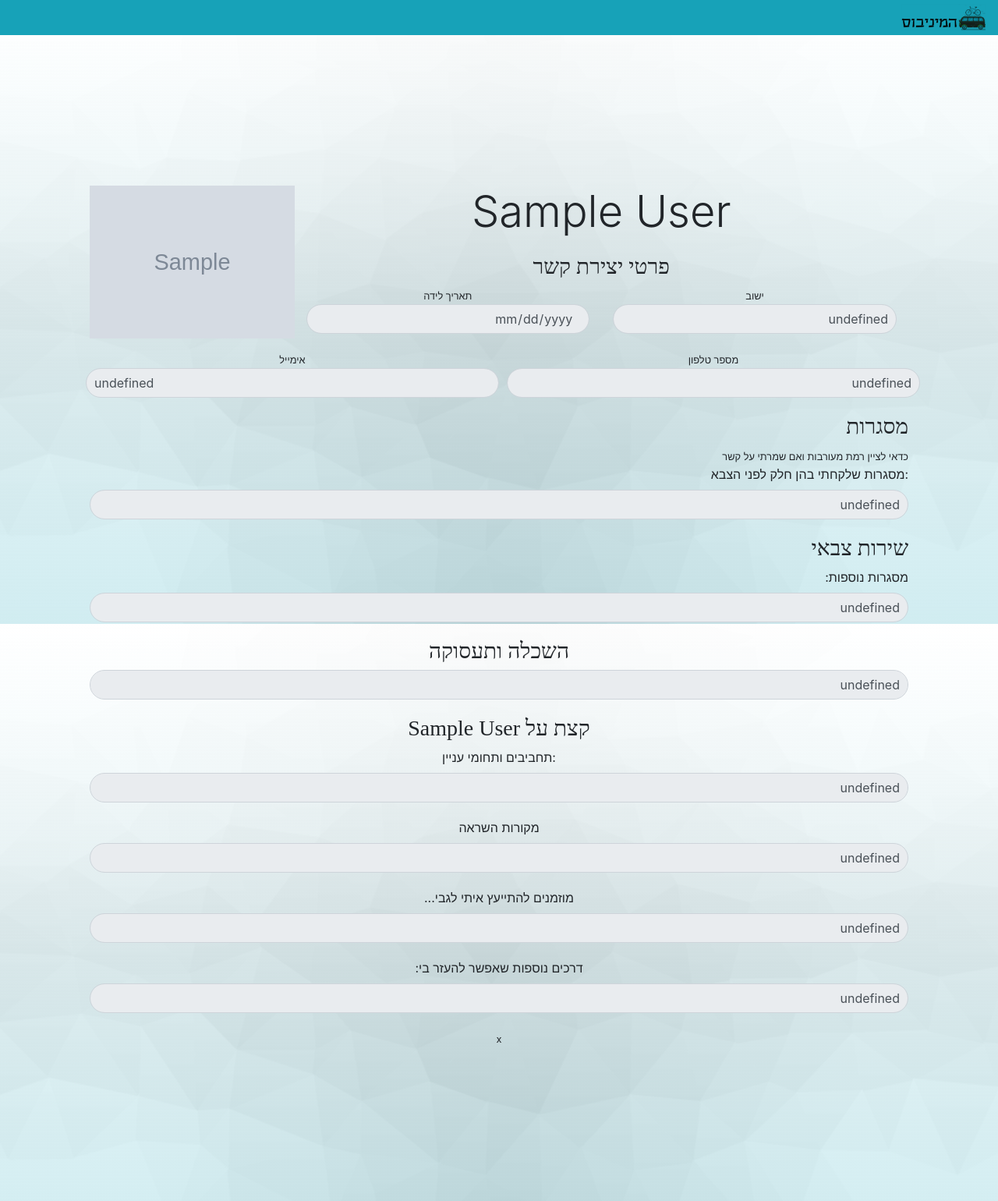
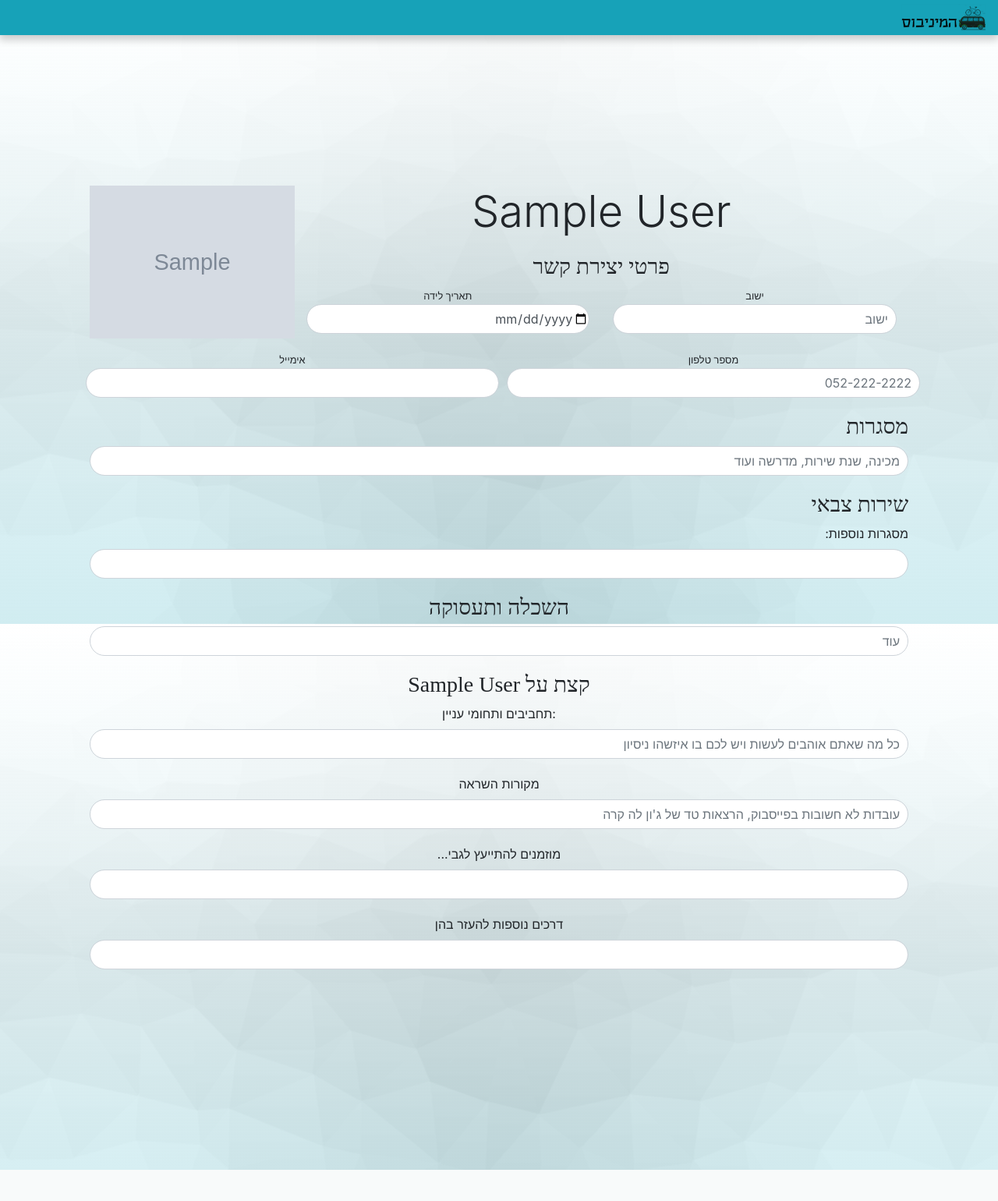
Before and after one commit to raz-zeevy/Minibus, a Flask app: template templates/user-profile.html in a window 1280 px wide. Shown: the top 1540 px of the page at 78% size. After the commit the page ends 1500 px from the top, so only its background shows below. Run offline with Flask 2, Linux system fonts and the light colour scheme; the template is opened without the code that fills it: most values are stand-ins (such as "Sample title", 1, 10 or a date in 2020); grey boxes marked "Sample" are stand-in pictures; some libraries are stand-ins or nearby versions; some web fonts are replaced.

Commit message:
workin on user deletion and profiles bugs

```diff
--- a/app.py
+++ b/app.py
@@ -62,21 +62,23 @@ def index():
 
 @app.route('/login', methods=['GET','POST'])
 def login():
-    message = None
-    if request.method == 'POST':
-        email = request.form.get('email').lower()
-        password = request.form.get('password')
-        if Profile.login_valid(email, password):
-            Profile.login(email)
-            return redirect('search')
-        else:
-            message = dict(
-                type ='Failure',
-                content =  'פרטי התחברות לא תקינים, נסה שוב'
-            )
-            return render_template('login.html', message=message)
-
-    return render_template('login.html', message=message)
+    if session.get('email') is None:
+        message = None
+        if request.method == 'POST':
+            email = request.form.get('email').lower()
+            password = request.form.get('password')
+            if Profile.login_valid(email, password):
+                Profile.login(email)
+                return redirect('search')
+            else:
+                message = dict(
+                    type ='Failure',
+                    content =  'פרטי התחברות לא תקינים, נסה שוב'
+                )
+                return render_template('login.html', message=message)
+        return render_template('login.html', message=message)
+    else:
+        return search()
 
 @app.route('/register')
 def register():
@@ -120,7 +122,7 @@ def search():
 @app.route('/about')
 @if_logged_in
 def about():
-    return render_template('about.html')
+    return render_template('about.html', title='about')
 
 @app.route('/my-profile')
 @if_logged_in
@@ -144,9 +146,9 @@ def update_profile():
 @app.route('/my-profile/delete', methods=['POST'])
 @if_logged_in
 def delete_profile():
-    if request.methods == 'POST':
+    if request.method == 'POST':
         user_email = session['email']
-        Database.delete_one({'email' : user_email})
+        Database.delete_one('profiles',{'email' : user_email})
     return logout()
 
 @app.route('/user-profile/', methods=["GET"])
--- a/models/profile.py
+++ b/models/profile.py
@@ -138,4 +138,5 @@ if __name__ == '__main__':
     a = Database.get_all_profiles()
     b = a[0]
     user = Profile(**b)
-    print(user.json())
+    # print(user)
+    print("asdasd/'".punctuation())
--- a/static/css/style.css
+++ b/static/css/style.css
@@ -118,3 +118,15 @@ input {
     /* color: #fff; */
     box-shadow: none;
 }
+
+.bg-info{
+    -webkit-box-shadow: -2px -7px 19px -10px rgba(0,0,0,0.75);
+-moz-box-shadow: -2px -7px 19px -10px rgba(0,0,0,0.75);
+box-shadow: 0px -5px 10px -2px rgba(0,0,0,0.25);
+}
+
+.fixed-top{
+    -webkit-box-shadow: -2px 10px 15x 0px rgba(0,0,0,0.75)!important;
+-moz-box-shadow: -2px 10px 10px 0px rgba(0,0,0,0.75)!important;
+box-shadow: 0px 5px 10px 1px rgba(0,0,0,0.20)!important;
+}
--- a/static/js/display-rows.js
+++ b/static/js/display-rows.js
@@ -1,21 +1,43 @@
+console.log(profile);
+function loadRows(displayAll = false){
+    buildAutoRows();
+    displayRows(displayAll);
+}
+
+function rescape(value){
+    var value = value.replace(`"`,`&quot;`);
+    var value = value.replace(`<`,`&lt;`);
+    var value = value.replace(`"`,`&quot;`);
+    return value;
+}
+
+function displayRows(displayAll = false){
     var tabs = document.querySelectorAll(".tab");
     for (var i=0; i < tabs.length; ++i){
-    tab = tabs[i]
-    text_inputs = $(tab).find('input')
-    var keep_tab = false;
+      tab = tabs[i];
+      tab.style.display = 'block';
+      text_inputs = $(tab).find('input');
+      var keep_tab = displayAll;
       for (var j=0; j < text_inputs.length; ++j){
         if (profile[text_inputs[j].name] == "" || profile[text_inputs[j].name]== [""]){
-        text_inputs[j].style.display='none';
+        //   if (!displayAll) {text_inputs[j].style.display='none';}
         }
         else{
           text_inputs[j].disabled = true;
+          if (text_inputs[j].value === '')
             text_inputs[j].value = profile[text_inputs[j].name];
           keep_tab = true;
       }}
       if (!keep_tab){
         tabs[i].style.display = "none";
       }}
+}
 
+function buildAutoRows(){
+    ['army','education','positions'].forEach(function(item){
+        var div = document.getElementById(item);
+        div.innerHTML = '';
+    })
     var army = profile['army'];
     var inst_army = profile['inst_army'];
     if (typeof(army) == 'string'){
@@ -25,10 +47,10 @@ if (typeof(army) == 'string'){
     for (var i=0; i < army.length; i++){
         $('#army').append(`<div class="row">
         <div class="col-5">
-        <input type="text" value="${inst_army[i]}" class="form-control" placeholder="יחידה" name="inst_army">
+            <input type="text" value="${rescape(inst_army[i])}" class="form-control" placeholder="יחידה" name="inst_army">
         </div>
         <div class="col-6">
-        <input type="text" value="${army[i]}" class="form-control" placeholder="תפקיד" name="army">
+            <input type="text" value="${rescape(army[i])}" class="form-control" placeholder="תפקיד" name="army">
         </div>
         <div id="add-army" class="col-1 text-center">
             <span id="add-army" style="color:0e606d;" class="fas fa-plus-circle"></span>
@@ -52,10 +74,10 @@ for (var i=0; i < education.length; i++){
         }
         $('#education').append(`<div class="row">
         <div class="col-5">
-        <input type="text" value="${inst_education[i]}" class="form-control" placeholder="מוסד" name="inst_education">
+            <input type="text" value="${rescape(inst_education[i])}" class="form-control" placeholder="מוסד" name="inst_education">
         </div>
         <div class="col-6">
-        <input type="text" value="${education[i]}" class="form-control" placeholder="תואר" name="education">
+            <input type="text" value="${rescape(education[i])}" class="form-control" placeholder="תואר" name="education">
         </div>
         <div id="add-degree" class="col-1 text-center">
             <span id="add-degree" style="color:0e606d;" class="fas fa-plus-circle"></span>
@@ -79,13 +101,14 @@ for (var i=0; i < job.length; i++){
         }
         $('#positions').append(`<div class="row">
         <div class="col-5">
-        <input type="text" value="${inst_job[i]}" class="form-control" placeholder="ארגון" name="inst_job">
+            <input type="text" value="${rescape(inst_job[i])}" class="form-control" placeholder="ארגון" name="inst_job">
         </div>
         <div class="col-6">
-        <input type="text" value="${job[i]}" class="form-control" placeholder="תפקיד" name="job">
+            <input type="text" value="${rescape(job[i])}" class="form-control" placeholder="תפקיד" name="job">
         </div>
         <div id="add-position" class="col-1 text-center">
             <span id="add-position" style="color:0e606d;" class="fas fa-plus-circle"></span>
         </div>
     </div>`);
     };
+}
--- a/static/js/register.js
+++ b/static/js/register.js
@@ -57,6 +57,7 @@ function validateForm() {
             y[i].className += " invalid";
             // and set the current valid status to false:
             valid = false;
+            var empty = true;
         }
         else{
             if (y[i].classList.contains('invalid')){
@@ -64,11 +65,13 @@ function validateForm() {
             }
         }
     }
+    if (empty) {Notiflix.Notify.Failure("לא מילאת את כל שדות החובה");}
     phoneValue = parsePhone($('#phone-input')[0].value)
     if (!phoneValue[0]){
         if (!$('#phone-input')[0].classList.contains('invalid')){
         // add an "invalid" class to the field:
             $('#phone-input')[0].className += " invalid";
+            Notiflix.Notify.Failure(phoneValue[1]);
         }
         // and set the current valid status to false:
         valid = false;
@@ -79,7 +82,6 @@ function validateForm() {
     if (valid) {
         document.getElementsByClassName("step")[currentTab].className += " finish";
     }
-    console.log(phoneValue[0],phoneValue[1],phoneValue[2]);
     return valid; // return the valid status
 }
 
--- a/static/js/user-profile.js
+++ b/static/js/user-profile.js
@@ -1,3 +1,4 @@
+loadRows(false);
 console.log('now im disabling all and removing the cirecles');
 $('.fa-plus-circle').remove();
 var text_inputs = document.querySelectorAll("input");
--- a/templates/base.html
+++ b/templates/base.html
@@ -14,7 +14,7 @@
     <script src="{{ url_for('static', filename='notiflix/dist/Unminified/notiflix-2.1.2.js') }}"></script>
     <script src="https://ajax.googleapis.com/ajax/libs/jquery/3.4.1/jquery.min.js"></script>
     <title>{{ title }}</title>
-    <nav class="navbar fixed-top navbar-expand-sm navbar-light bg-info" style="padding-left:12px;{% if session.get('email') %}opacity: 0.5;{% endif %}">
+    <nav class="navbar fixed-top navbar-expand-sm navbar-light bg-info" style="padding-left:12px;{% if session.get('email') %}opacity: 0.5; shadow-box:none;-moz-box-shadow:none;-webkit-box-shadow:none;{% endif %}">
         </button>
         <a class="navbar-brand" href="/search">
             <img class="navbarLogo" src="{{url_for('static',filename='images/minibus-logo.jpg')}}" alt="">
--- a/templates/my-profile.html
+++ b/templates/my-profile.html
@@ -6,6 +6,7 @@
     <div class="form text-center">
         <span id="options" class="fas fa-ellipsis-v" style="float:right;padding:10px"></span>
         <div id="more-options" style="position:absolute;top:-10px;right:60px">
+            <form id="delete-form" action="/my-profile/delete" method="POST"></form>
             <ul class="more-options" style="list-style: none;">
             <li>
                 <button id="options-edit" class="more-option" value="edit">
--- a/templates/user-profile.html
+++ b/templates/user-profile.html
@@ -34,10 +34,8 @@
   </div>
   <div class="tab text-right">
     <h3 class="cool-text">מסגרות</h3>
-    <span class="small">כדאי לציין רמת מעורבות ואם שמרתי על קשר</span>
     <div class="row">
         <div class="col">
-            <label for="">:מסגרות שלקחתי בהן חלק לפני הצבא</label>
             <input type="text" class="form-control" placeholder="מכינה, שנת שירות, מדרשה ועוד" name="pre_army">
         </div>
     </div>
@@ -86,18 +84,17 @@
   <div class="tab">
     <div class="row">
       <div class="col">
-        <label for="">מוזמנים להתייעץ איתי לגבי...</label>
+        <label for="">מוזמנים להתייעץ לגבי...</label>
         <input type="text" class="form-control" placeholder="" name="ready_to_asist">
       </div>
     </div>
     <div class="row">
       <div class="col">
-        <label for="">דרכים נוספות שאפשר להעזר בי:</label>
-        <input type="text" class="form-control" placeholder="" name="ready_to_asist">
+        <label for="">דרכים נוספות להעזר בהן</label>
+        <input type="text" class="form-control" placeholder="" name="ways_to_asist">
       </div>
     </div>
   </div>
-  <small>{{profile.hashtags}}</small>
 </div>
 </div>
 
```
Also changed, not shown: static/js/my-profile.js (+9 -8 lines), static/js/phone-parser.js (+6 -6 lines). Lines whose indentation alone changed are shown as unchanged.
